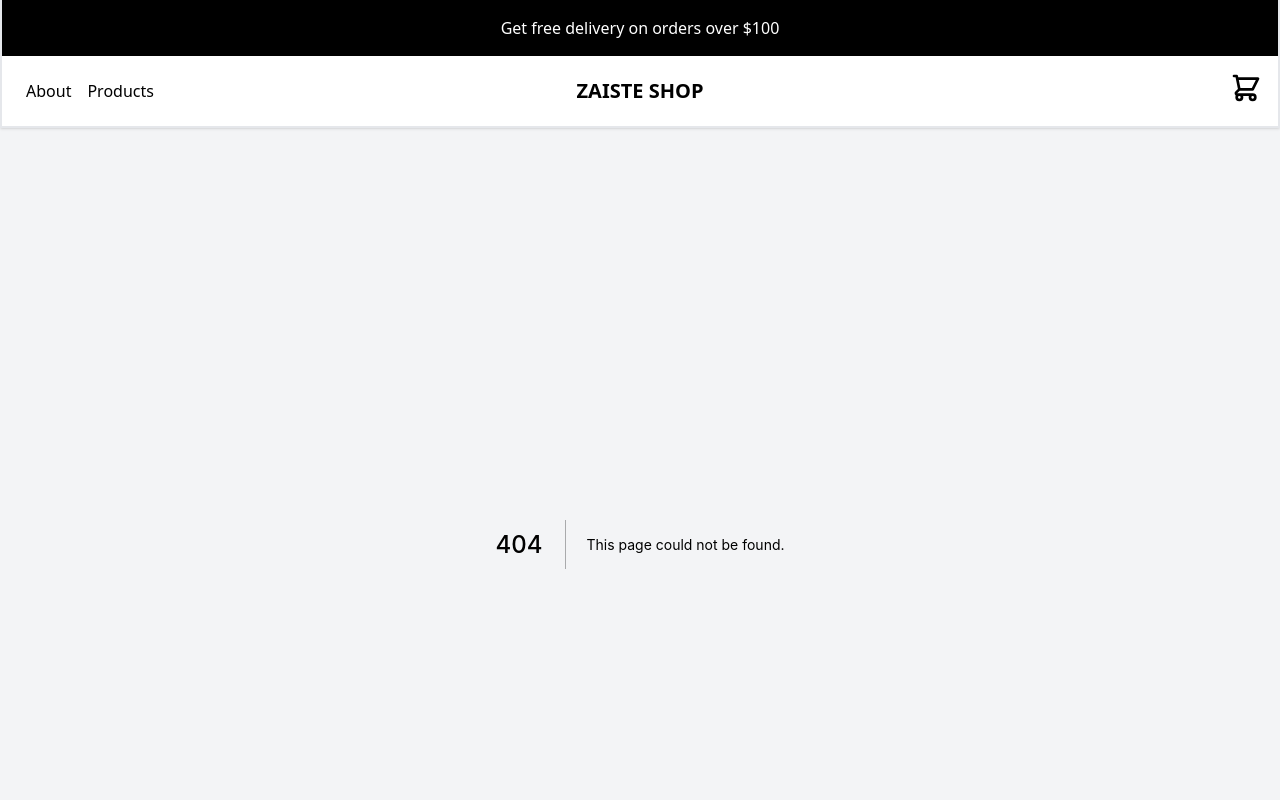
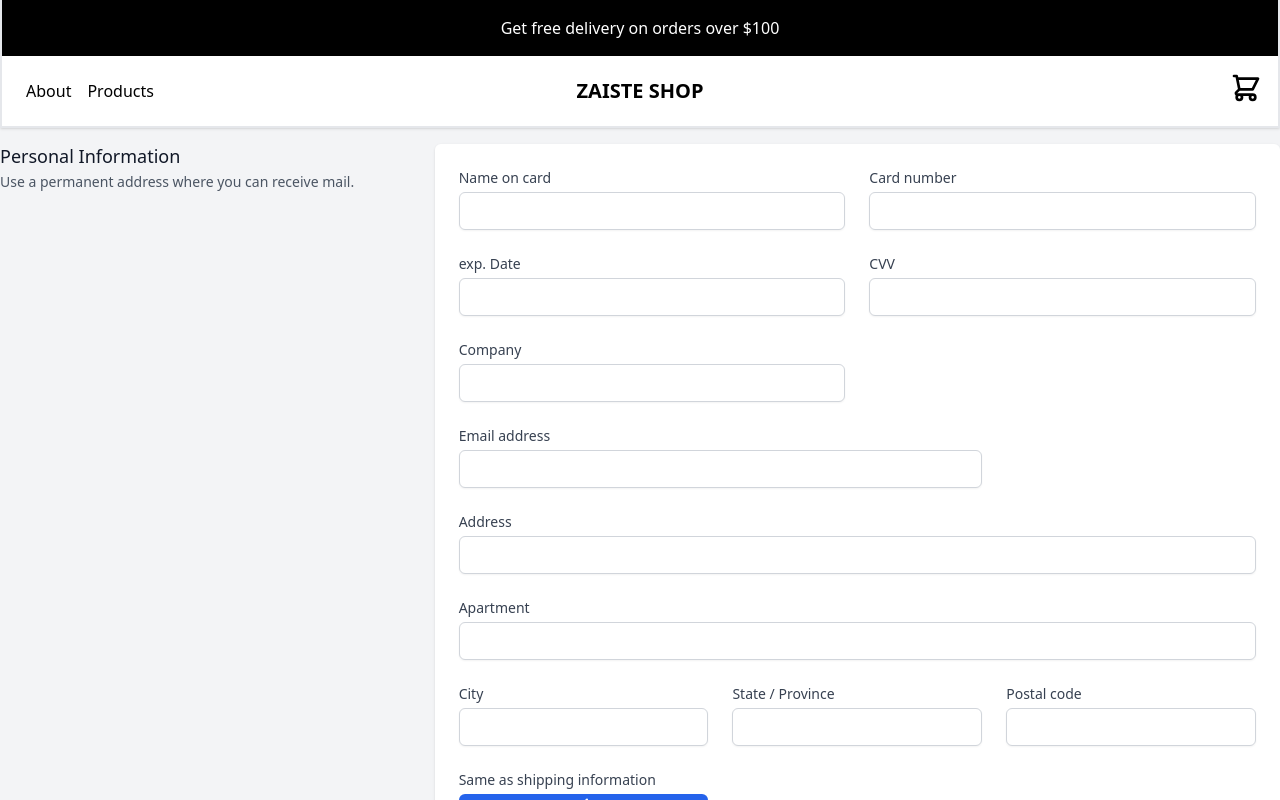
Before and after one commit to pankominek/zaiste-shop, a Next.js app: page /checkout in a window 1280 px wide. Before the commit this address had no page. Shown: the top 800 px of the page. Built offline with nearby package versions, Linux system fonts and the light colour scheme.

Commit message:
Add custom  validate form

```diff
--- /dev/null
+++ b/components/CheckoutForm.tsx
@@ -0,0 +1,166 @@
+import { useForm } from "react-hook-form";
+import { validateCreditCardDate } from "../utils";
+import { FormCheckbox } from "./FormCheckbox";
+import { FormInput } from "./FormInput";
+
+interface CheckoutFormData {
+  emailAddress: string;
+  nameOnCard: string;
+  cardNumber: string;
+  expirationDate: string;
+  cvc: string;
+  company: string;
+  address: string;
+  apartment: string;
+  city: string;
+  region: string;
+  postalCode: string;
+  sameAsShipping: boolean;
+}
+
+export const CheckoutForm = () => {
+  const { register, setValue, handleSubmit, formState } = useForm<CheckoutFormData>();
+  const onSubmit = handleSubmit(data => console.log(data));
+
+  return (
+    <div className="mt-10 sm:mt-0">
+      <div className="md:grid md:grid-cols-3 md:gap-6">
+        <div className="md:col-span-1">
+          <div className="px-4 sm:px-0">
+            <h3 className="text-lg font-medium leading-6 text-gray-900">Personal Information</h3>
+            <p className="mt-1 text-sm text-gray-600">Use a permanent address where you can receive mail.</p>
+          </div>
+        </div>
+        <div className="mt-5 md:mt-0 md:col-span-2">
+          <form
+            onSubmit={onSubmit}>
+            <div className="shadow overflow-hidden sm:rounded-md">
+              <div className="px-4 py-5 bg-white sm:p-6">
+                <div className="grid grid-cols-6 gap-6">
+                  <div className="col-span-6 sm:col-span-3">
+                    <FormInput
+                      name="nameOnCard"
+                      label={"Name on card"}
+                      register={register}
+                      error={formState.errors}
+                      autoComplete="cc-name"
+                      validate="" />
+                  </div>
+                  <div className="col-span-6 sm:col-span-3">
+                    <FormInput
+                      name="cardNumber"
+                      label={"Card number"}
+                      register={register}
+                      error={formState.errors}
+                      autoComplete="cc-number"
+                      validate="" />
+                  </div>
+                  <div className="col-span-6 sm:col-span-3">
+                    <FormInput
+                      name="expirationDate"
+                      label={"exp. Date"}
+                      register={register}
+                      error={formState.errors}
+                      autoComplete="cc-exp"
+                      validate={validateCreditCardDate} />
+                  </div>
+
+                  <div className="col-span-6 sm:col-span-3">
+                    <FormInput
+                      name="expirationDate"
+                      label={"CVV"}
+                      register={register}
+                      error={formState.errors}
+                      autoComplete="cc-csc"
+                      validate="" />
+                  </div>
+                  <div className="col-span-6 sm:col-span-3">
+                    <FormInput
+                      name="company"
+                      label={"Company"}
+                      register={register}
+                      error={formState.errors}
+                      autoComplete="organization"
+                      validate="" />
+                  </div>
+                  <div className="col-span-6 sm:col-span-4">
+                    <FormInput
+                      name="emailAddress"
+                      label={"Email address"}
+                      register={register}
+                      error={formState.errors}
+                      autoComplete="email"
+                      validate=""
+                    />
+                  </div>
+                  <div className="col-span-6">
+                    <FormInput
+                      name="address"
+                      label={"Address"}
+                      register={register}
+                      error={formState.errors}
+                      autoComplete="street-address"
+                      validate=""
+                    />
+                  </div>
+                  <div className="col-span-6">
+                    <FormInput
+                      name="apartment"
+                      label={"Apartment"}
+                      register={register}
+                      error={formState.errors}
+                      autoComplete="address-level3"
+                      validate=""
+                    />
+                  </div>
+                  <div className="col-span-6 sm:col-span-6 lg:col-span-2">
+                    <FormInput
+                      name="city"
+                      label={"City"}
+                      register={register}
+                      error={formState.errors}
+                      autoComplete="address-level2"
+                      validate="" />
+                  </div>
+                  <div className="col-span-6 sm:col-span-3 lg:col-span-2">
+                    <FormInput
+                      name="region"
+                      label={"State / Province"}
+                      register={register}
+                      error={formState.errors}
+                      autoComplete="address-level1"
+                      validate="" />
+                  </div>
+                  <div className="col-span-6 sm:col-span-3 lg:col-span-2">
+                    <FormInput
+                      name="postalCode"
+                      label={"Postal code"}
+                      register={register}
+                      error={formState.errors}
+                      autoComplete="postal-code"
+                      validate="" />
+                  </div>
+                  <div className="col-span-6 sm:col-span-3 lg:col-span-2">
+                    <FormCheckbox
+                      name="sameAsShipping"
+                      label={"Same as shipping information"}
+                      register={register}
+                    />
+                  </div>
+                </div>
+              </div>
+              <div className="px-4 py-3 bg-gray-50 text-right sm:px-6">
+                <button
+                  type="submit"
+                  className="inline-flex justify-center py-2 px-4 border border-transparent shadow-sm text-sm font-medium rounded-md text-white bg-indigo-600 hover:bg-indigo-700 focus:outline-none focus:ring-2 focus:ring-offset-2 focus:ring-indigo-500"
+                >
+                  Submit
+                </button>
+              </div>
+            </div>
+          </form>
+        </div>
+      </div>
+    </div>
+  )
+}
--- /dev/null
+++ b/components/FormCheckbox.tsx
@@ -0,0 +1,25 @@
+interface InputProps {
+  label: string;
+  register: any;
+  name: string;
+};
+
+export const FormCheckbox = ({ register, label, name }: InputProps) => {
+  return (
+    <>
+      <label
+        htmlFor={name}
+        className="block text-sm font-medium text-gray-700"
+      >
+        {label}
+      </label>
+      <input
+        defaultChecked
+        type="checkbox"
+        id={name}
+        className="mt-1 focus:ring-indigo-500 focus:border-indigo-500 block w-full shadow-sm sm:text-sm border-gray-300 rounded-md"
+        {...register(name)}
+      />
+    </>
+  )
+}
--- /dev/null
+++ b/components/FormInput.tsx
@@ -0,0 +1,37 @@
+interface InputProps {
+  label: string;
+  register: any;
+  error: any;
+  name: string;
+  autoComplete: string;
+  validate: any;
+};
+
+export const FormInput = ({ register, label, error, name, autoComplete, validate }: InputProps) => {
+  return (
+    <>
+      <label
+        htmlFor={name}
+        className="block text-sm font-medium text-gray-700"
+      >
+        {label}
+      </label>
+      <input
+        type="text"
+        id={name}
+        autoComplete={autoComplete ? autoComplete : 'off'}
+        className="mt-1 focus:ring-indigo-500 focus:border-indigo-500 block w-full shadow-sm sm:text-sm border-gray-300 rounded-md"
+        {...register(
+          name,
+          {
+            required: `${label} is required`,
+            validate: validate ? validate : '',
+          }
+        )}
+      />
+      <span className="text-xs text-red-700" role="alert">
+        {error[name]?.message}
+      </span>
+    </>
+  )
+}
--- a/pages/api/hello.ts
+++ /dev/null
@@ -1,13 +0,0 @@
-// Next.js API route support: https://nextjs.org/docs/api-routes/introduction
-import type { NextApiRequest, NextApiResponse } from 'next'
-
-type Data = {
-  name: string
-}
-
-export default function handler(
-  req: NextApiRequest,
-  res: NextApiResponse<Data>
-) {
-  res.status(200).json({ name: 'John Doe' })
-}
--- /dev/null
+++ b/pages/checkout.tsx
@@ -0,0 +1,7 @@
+import { CheckoutForm } from "../components/CheckoutForm";
+
+const CheckoutPage = () => {
+  return <CheckoutForm />
+};
+
+export default CheckoutPage;
--- a/tailwind.config.js
+++ b/tailwind.config.js
@@ -5,5 +5,8 @@ module.exports = {
       center: true,
     },
   },
-  plugins: [require("@tailwindcss/typography")],
+  plugins: [
+    require("@tailwindcss/typography"),
+    require("@tailwindcss/forms")
+  ],
 };
--- /dev/null
+++ b/utils.ts
@@ -0,0 +1,13 @@
+export const validateCreditCardDate = (value: string) => {
+  if (value.length !== 5) {
+    return 'Invalid pattern, please MM/YY'
+  }
+  const [month, year] = value.split('/');
+  if (Number(month) > 12) {
+    return 'Invalid month'
+  }
+  if (Number(year) > 2022) {
+    return 'Invalid year'
+  }
+  return true
+}
```
Also changed, not shown: package.json (+7 -6 lines), 1 other file (tests, documents, lock files or other folders).
